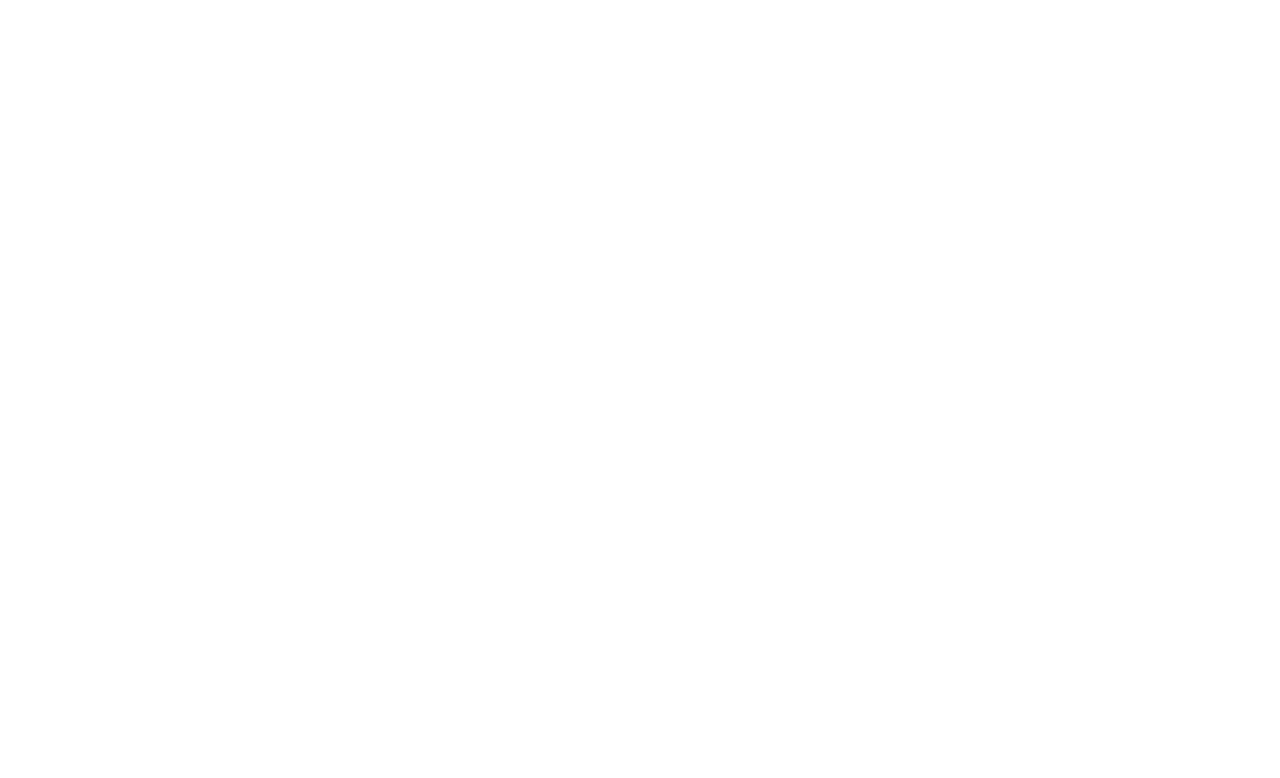
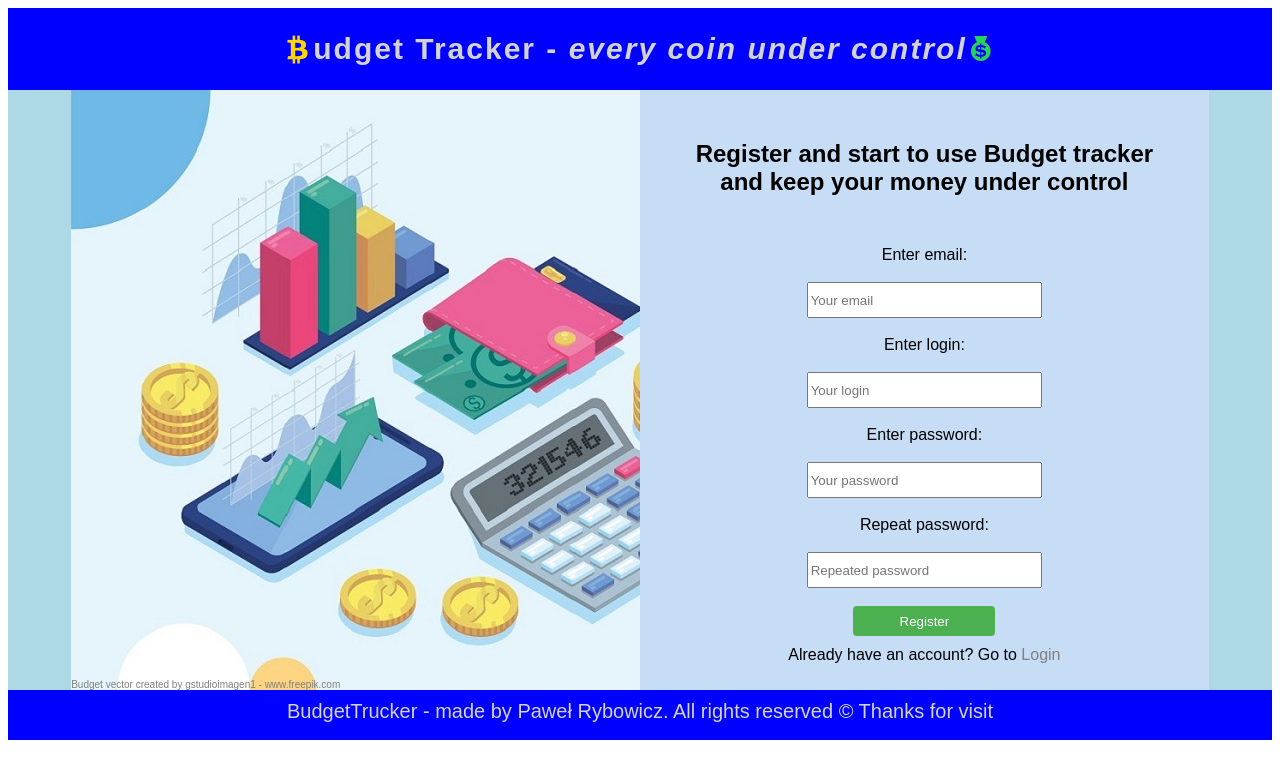
Before and after one commit to Pawryb91/BudgetTracker_webapp, a plain HTML site: page Registration.html in a window 1280 px wide. Drawn offline with Linux system fonts and the light colour scheme.

Commit message:
Add registration page

```diff
--- a/Registration.html
+++ b/Registration.html
@@ -7,10 +7,58 @@
 	<meta http-equiv="X-UA-Compatible" content="IE=edge" />
 
 	<link rel="stylesheet" href="style.css" type="text/css"/>
+	<link rel="stylesheet" href="css/fontello.css" type="text/css"/>
 
 </head>
 
 <body>
+	<div class="conteiner">
+
+		<header>
+				<div class="logo">
+					<h1>
+						<i class="icon-bitcoin"></i>udget Tracker - <i>every coin under control</i><i class="icon-money"></i>
+					</h1>
+				</div>
+		</header>
+
+		<main>
+			<div id="articlelogin">
+						<div class="info">
+									<img  src="img/logo-registration.jpg" alt="" />
+									<div id="attribution">
+											<a href="https://www.freepik.com/vectors/budget">
+												Budget vector created by gstudioimagen1 - www.freepik.com
+											</a>
+										</div>
+										</div>
+
+						<div class="form">
+							 <p>Register and start to use Budget tracker <br>
+							 and keep your money under control</p>
+										<form>
+											<label for="inLogin">Enter email:</label><br><br>
+											<input type="email" id="inEmail"  placeholder="Your email"><br><br>
+											<label for="inLogin">Enter login:</label><br><br>
+											<input type="text" id="inLogin"  placeholder="Your login"><br><br>
+											<label for="inPassword">Enter password:</label><br><br>
+											<input type="password" id="inPassword"  placeholder="Your password"><br><br>
+											<label for="inPasswordRepeat">Repeat password:</label><br><br>
+											<input type="password" id="inPasswordRepeat"  placeholder="Repeated password"><br><br>
+											<input type="submit" value="Register">
+										</form>
+								<div id="toRegistration">Already have an account? Go to <a href="Login.html"> Login </a></div>
+						</div>
+						<div style="clear:both;"></div>
+			</div>
+
+		</main>
+
+		<footer id="footerlogin">
+			BudgetTrucker - made by Paweł Rybowicz. All rights reserved &copy; Thanks for visit
+		</footer>
+
+	</div>
 
 
 </body>
```
